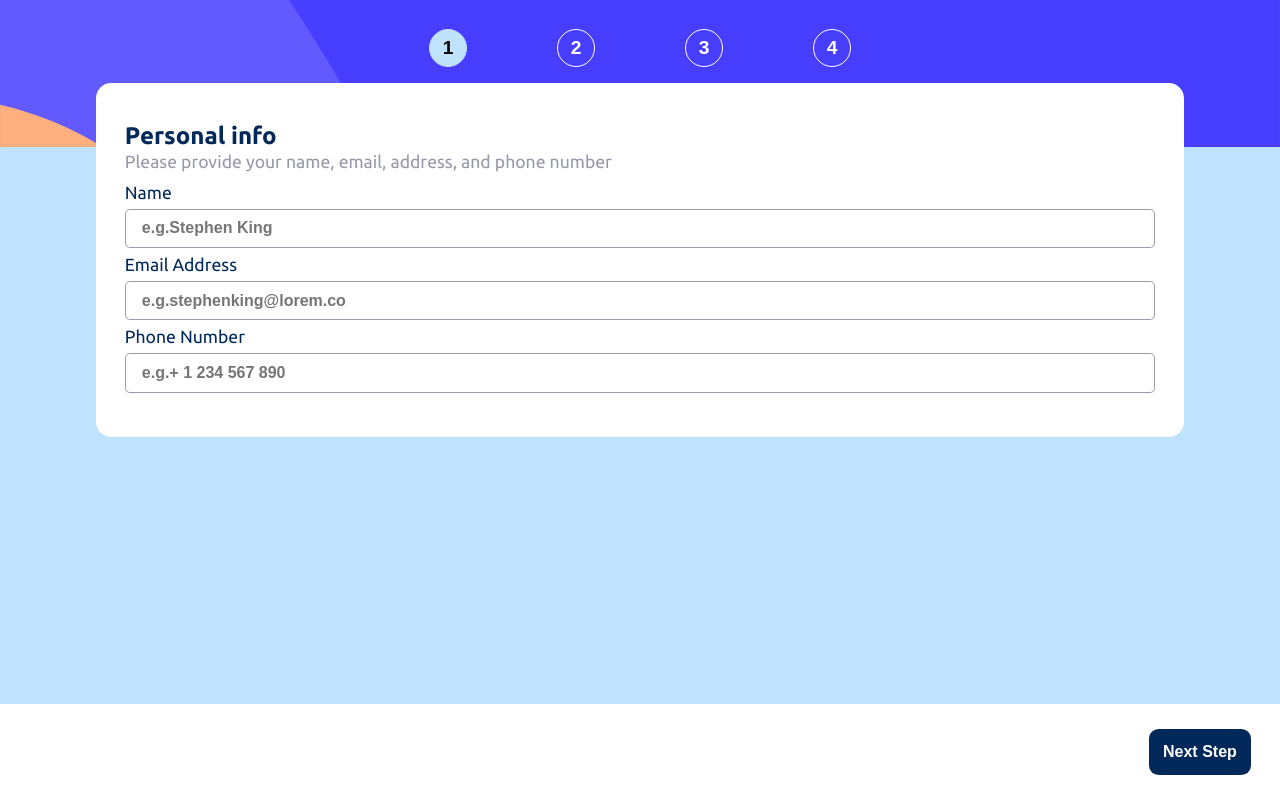
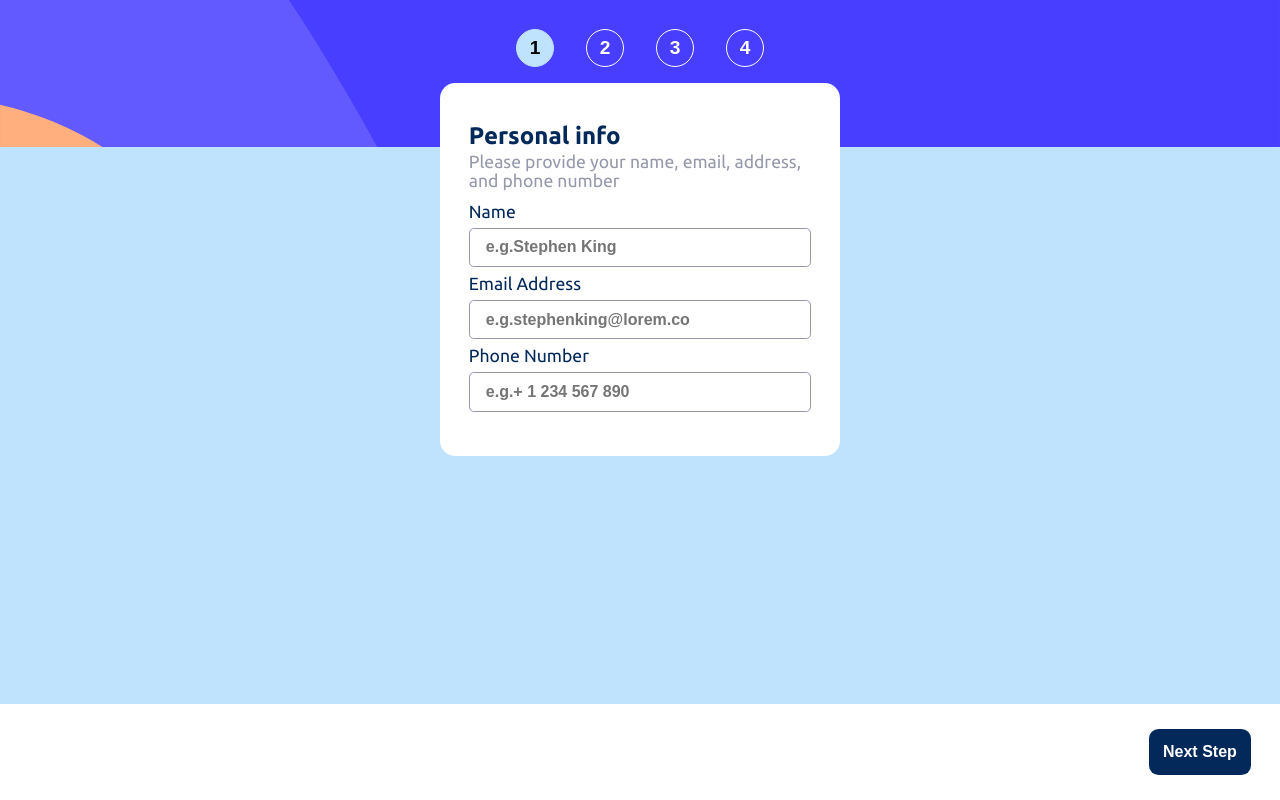
Before and after one commit to Jaimeangel/Fronted-Mentor-Challenges, a plain HTML site: page INTERMEDIATE/Multi-step form/Project Multi-step-form/index.html in a window 1280 px wide. Drawn offline with Linux system fonts and the light colour scheme.

Commit message:
aplicando media querys

```diff
--- a/INTERMEDIATE/Multi-step form/Project Multi-step-form/style.css
+++ b/INTERMEDIATE/Multi-step form/Project Multi-step-form/style.css
@@ -95,7 +95,7 @@ body{
     position: absolute;
     top: -4rem;
     width: 85%;
-    max-height: 24rem;
+    max-height: 70vh;
     background-color: white;
     border-radius: 0.8em;
     padding: 1.5em;
@@ -437,10 +437,18 @@ body{
     font-size: 1.1rem;
     text-align: center;
     color: var(--Cool-gray);
+    line-height: 1.4rem;
 }
 
 @media screen and (min-width:321px){
     body{
         font-size: 120%;
     }
+    .stageContent__contenido{
+        max-width: 400px;
+        /* max-height: 28rem; */
+    }
+    .main-block__divBoton{
+        max-width: 280px;
+    }
 }
```
